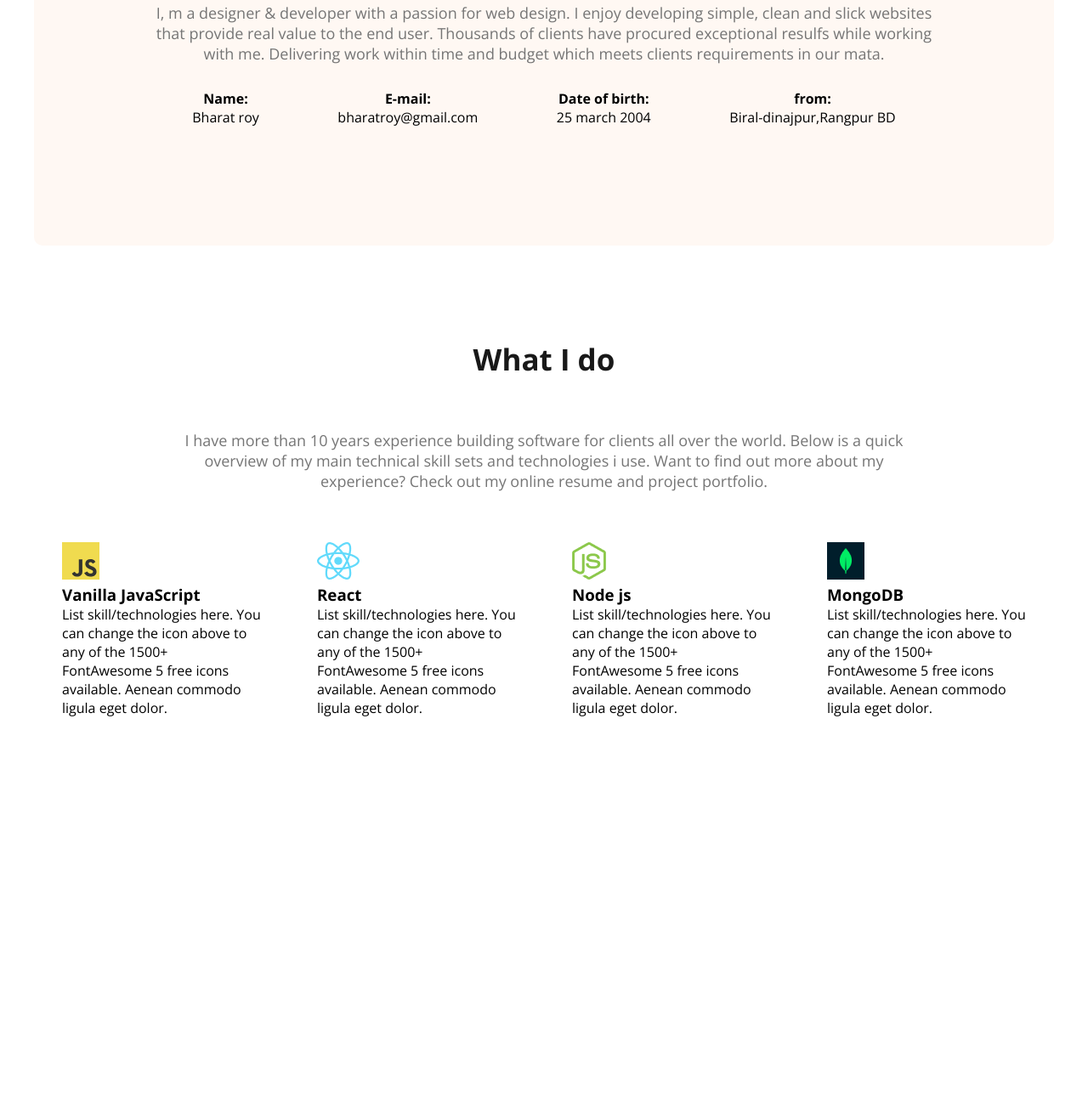
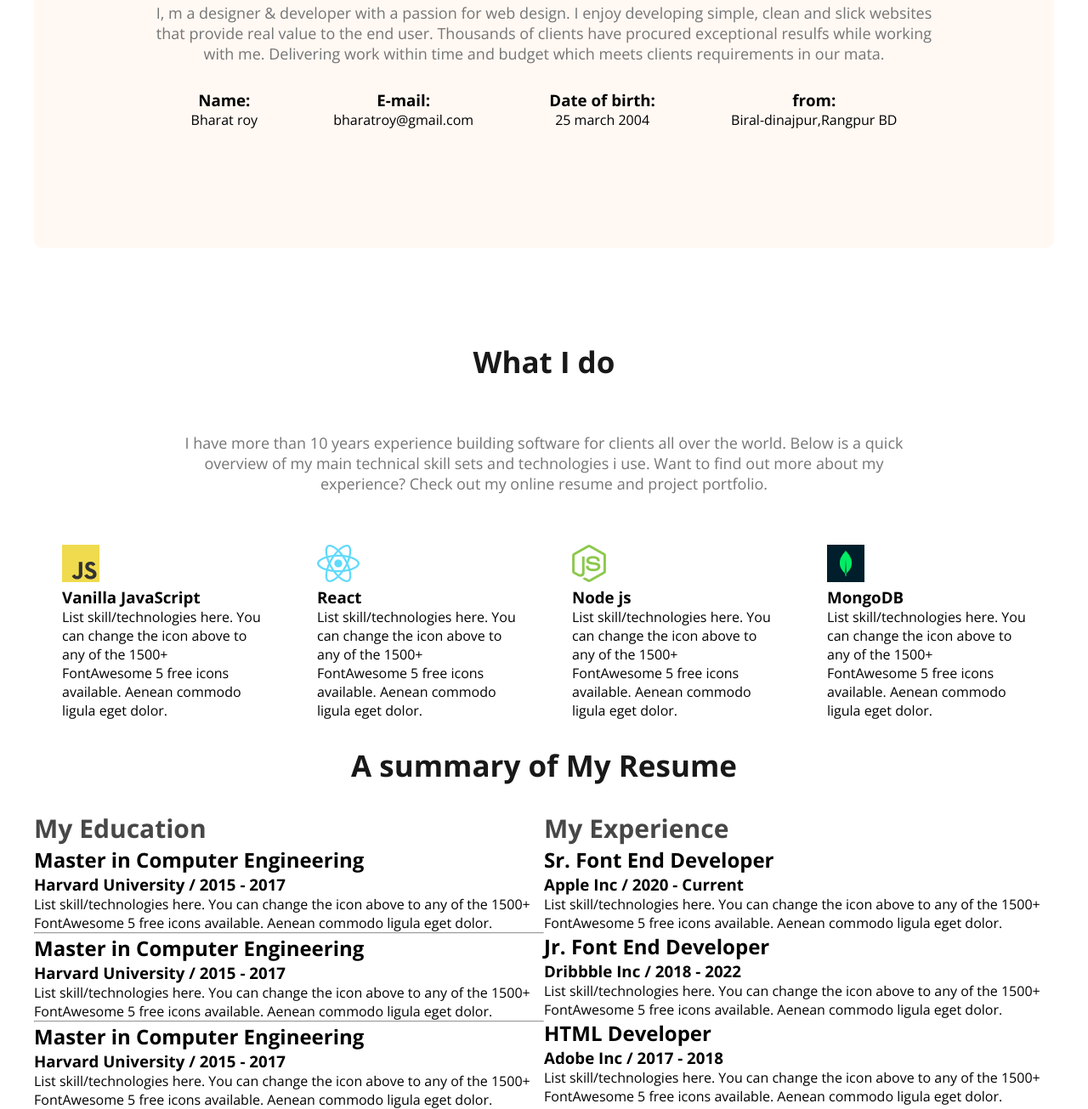
Before and after one commit to bharatroy4D/portfolio-resources, a plain HTML site: page index.html in a window 1280 px wide. Shown: the part 893-2198 px from the top of the page at 85% size. Before the commit the page ends 1767 px from the top, so only its background shows below. Drawn offline with nearby package versions, Linux system fonts and the light colour scheme.

Commit message:
resume contain added

```diff
--- a/index.css
+++ b/index.css
@@ -139,3 +139,12 @@ main{
           padding: 30px 33px;
           gap: 30px;
 }
+/* resume section start */
+.column-title{
+          color:#474747;
+          font-size: 30px;
+          font-weight: 700; ;
+}
+.resume-container{
+          display:flex;
+}
--- a/index.html
+++ b/index.html
@@ -41,19 +41,19 @@
                </p>
                <div class="about-info-container">
                    <div class="about-info">
-                    <h4 class="info-title">Name:</h4>
+                    <h3 class="info-title">Name:</h3>
                     <p class="info-discription">Bharat roy</p>
                    </div>
                    <div class="about-info">
-                    <h4 class="info-title">E-mail:</h4>
+                    <h3 class="info-title">E-mail:</h3>
                     <p class="info-discription">bharatroy@gmail.com</p>
                    </div>
                    <div class="about-info">
-                    <h4 class="info-title">Date of birth:</h4>
+                    <h3 class="info-title">Date of birth:</h3>
                     <p class="info-discription">25 march 2004</p>
                    </div>
                    <div class="about-info">
-                    <h4 class="info-title">from:</h4>
+                    <h3 class="info-title">from:</h3>
                     <p class="info-discription">Biral-dinajpur,Rangpur BD</p>
                    </div>
                </div>
@@ -86,6 +86,61 @@
                     </div>
                </div>
           </section>
+          <!-- resume section start -->
+          <section>
+               <div class="section-title">A summary of My Resume</div>
+               <div class="resume-container">
+                    <!-- resume column-1 -->
+                    <div class="resume-column">
+                         <h3 class="column-title">My Education</h3>
+
+                         <div class="resume-item">
+                              <h2 class="resume-item-title">Master in Computer Engineering</h2>
+                              <h3 class="resume-item-institute">Harvard University / 2015 - 2017</h3>
+                              <p class="resume-item-description">List skill/technologies here. You can change the icon above
+                                   to any of the 1500+ FontAwesome 5 free icons available. Aenean commodo ligula eget dolor.</p>
+                         </div>
+                         <hr>
+                         <div class="resume-item">
+                              <h2 class="resume-item-title">Master in Computer Engineering</h2>
+                              <h3 class="resume-item-institute">Harvard University / 2015 - 2017</h3>
+                              <p class="resume-item-description">List skill/technologies here. You can change the icon above
+                                   to any of the 1500+ FontAwesome 5 free icons available. Aenean commodo ligula eget dolor.</p>
+                         </div>
+                         <hr>
+                         <div class="resume-item">
+                              <h2 class="resume-item-title">Master in Computer Engineering</h2>
+                              <h3 class="resume-item-institute">Harvard University / 2015 - 2017</h3>
+                              <p class="resume-item-description">List skill/technologies here. You can change the icon above
+                                   to any of the 1500+ FontAwesome 5 free icons available. Aenean commodo ligula eget dolor.</p>
+                         </div>
+
+                    </div>
+                    <!-- resume column-2 -->
+
+                    <div class="resume-column">
+                         <h3 class="column-title">My Experience</h3>
+                         <div class="resume-item">
+                              <h2 class="resume-item-title">Sr. Font End Developer</h2>
+                              <h3 class="resume-item-institute">Apple Inc / 2020 - Current</h3>
+                              <p class="resume-item-description">List skill/technologies here. You can change the icon above
+                                   to any of the 1500+ FontAwesome 5 free icons available. Aenean commodo ligula eget dolor.</p>
+                         </div>
+                         <div class="resume-item">
+                              <h2 class="resume-item-title">Jr. Font End Developer</h2>
+                              <h3 class="resume-item-institute">Dribbble Inc / 2018 - 2022</h3>
+                              <p class="resume-item-description">List skill/technologies here. You can change the icon above
+                                   to any of the 1500+ FontAwesome 5 free icons available. Aenean commodo ligula eget dolor.</p>
+                         </div>
+                         <div class="resume-item">
+                              <h2 class="resume-item-title">HTML Developer</h2>
+                              <h3 class="resume-item-institute">Adobe Inc / 2017 - 2018</h3>
+                              <p class="resume-item-description">List skill/technologies here. You can change the icon above
+                                   to any of the 1500+ FontAwesome 5 free icons available. Aenean commodo ligula eget dolor.</p>
+                         </div>
+                    </div>
+               </div>
+          </section>
 
           </main>
           <footer>
```
